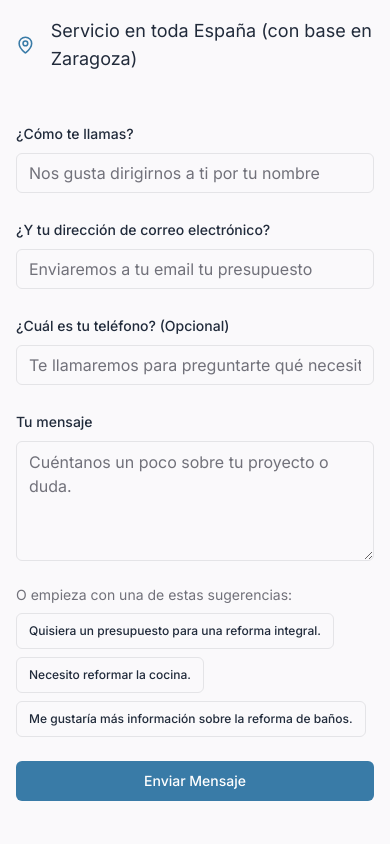
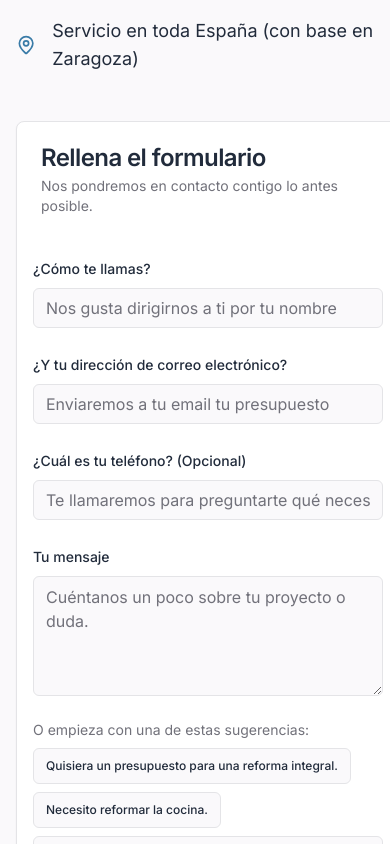
Before and after one commit to nh061361/vestalar-servicios, a Next.js app: page / in a window 390 px wide. Shown: the part 3880-4724 px from the top of the page. Built offline with nearby package versions, Linux system fonts and the light colour scheme.

Commit message:
vale veo que has sacado el formulario del contenedor card no se podria d

```diff
--- a/src/app/page.tsx
+++ b/src/app/page.tsx
@@ -384,9 +384,15 @@ export default function HomePage() {
                   </div>
                 </div>
               </div>
-              <div>
-                <ContactForm />
-              </div>
+              <Card>
+                <CardHeader>
+                    <CardTitle>Rellena el formulario</CardTitle>
+                    <CardDescription>Nos pondremos en contacto contigo lo antes posible.</CardDescription>
+                </CardHeader>
+                <CardContent className="p-4 md:p-6">
+                    <ContactForm />
+                </CardContent>
+              </Card>
             </div>
           </div>
         </section>
```
